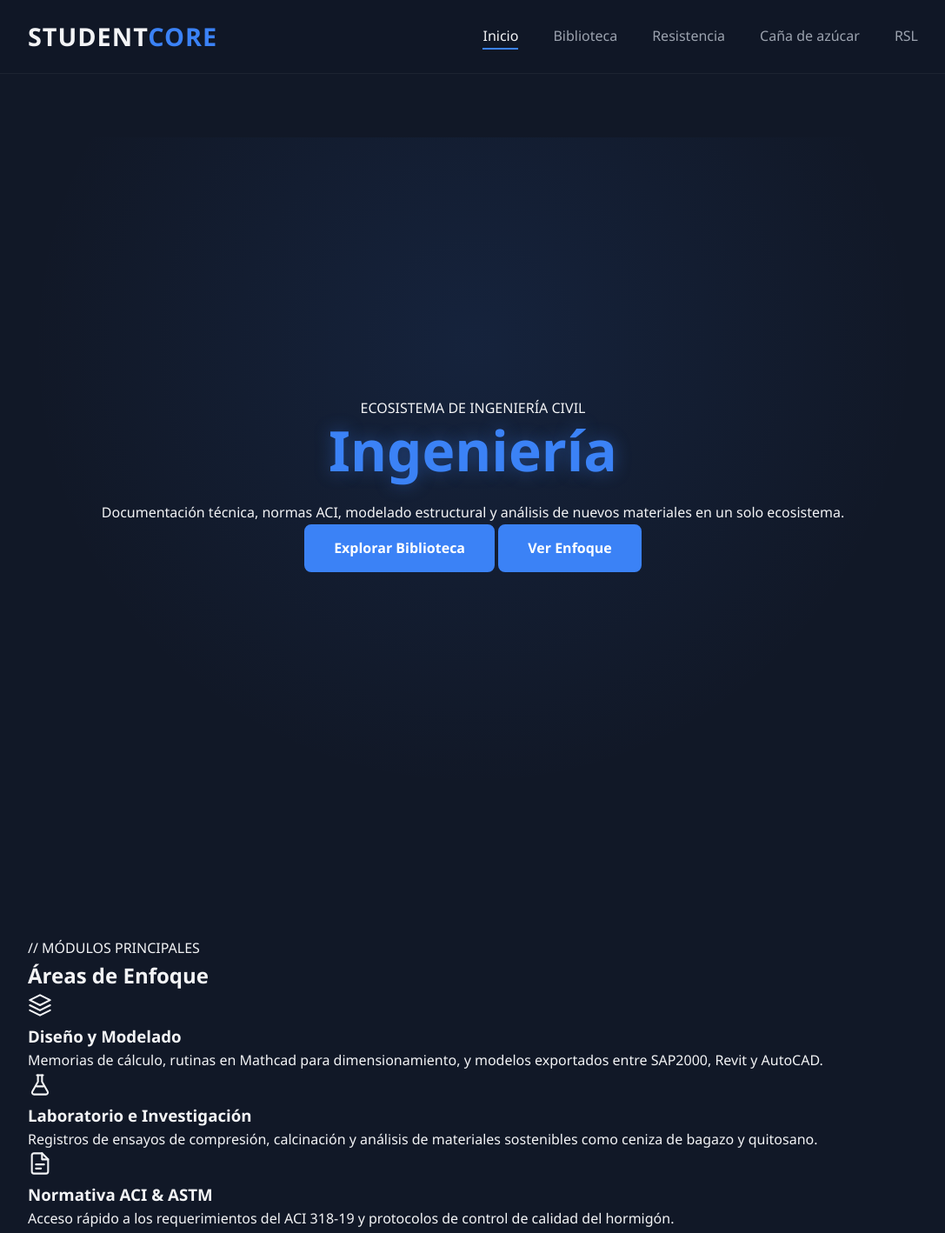
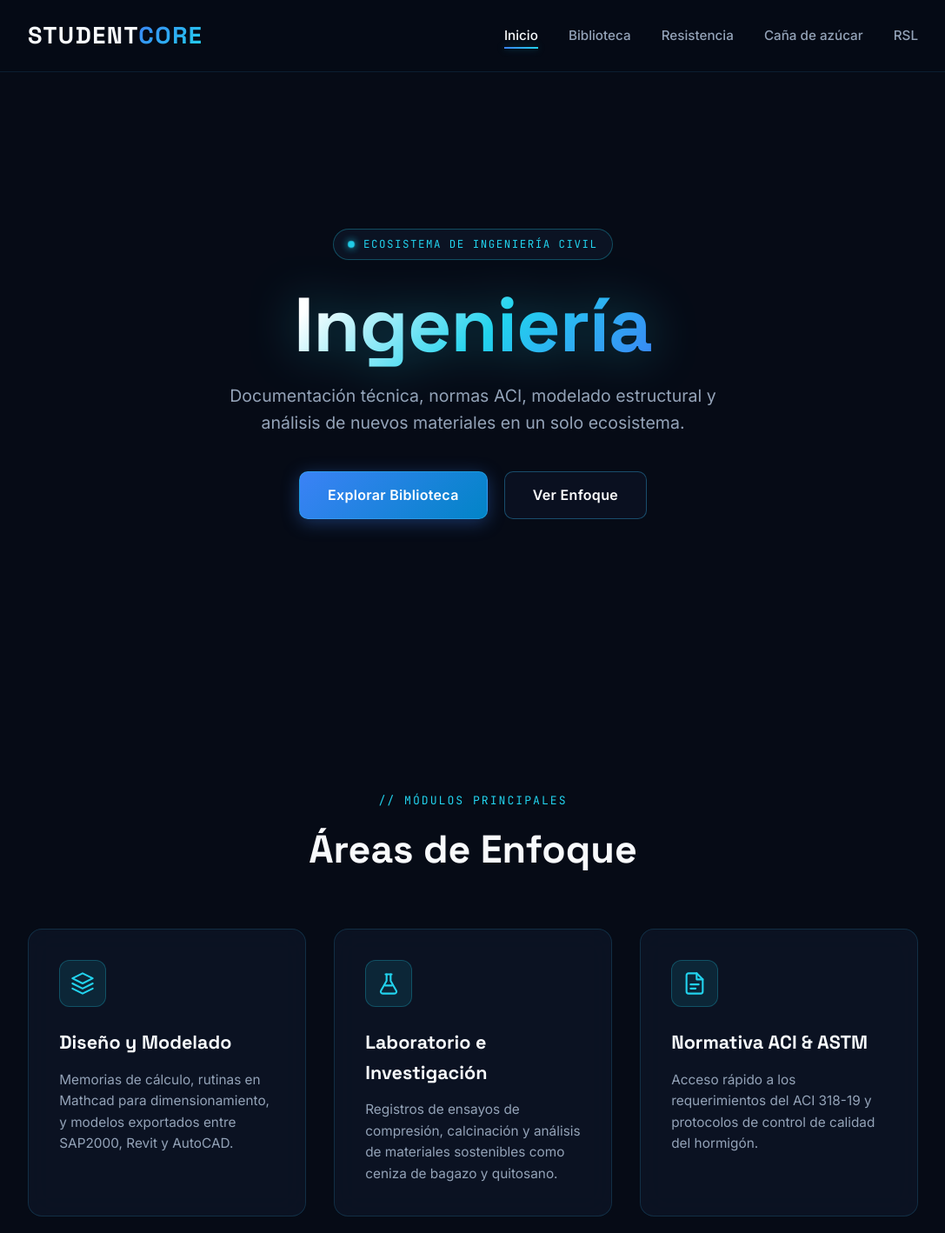
Before and after one commit to JMAC-Ingenieria/A-C, a plain HTML site: page index.html in a window 1280 px wide. Shown: the top 1418 px of the page at 87% size, without its empty margins (96-1183 px from the left). Drawn offline with Linux system fonts and the light colour scheme.

Commit message:
Update style.css

```diff
--- a/style.css
+++ b/style.css
@@ -1,13 +1,15 @@
 /* =========================================
-   VARIABLES - NUEVA PALETA AZUL Y PLOMO
+   VARIABLES - ESTÉTICA FUTURISTA AZUL / CIAN
 ========================================= */
 :root {
-    --fondo-oscuro: #111827;
-    --tarjeta-bg: #1f2937;
+    --fondo-oscuro: #060b16;
+    --tarjeta-bg: rgba(15, 23, 42, 0.65);
+    --tarjeta-borde: rgba(56, 189, 248, 0.16);
     --acento: #3b82f6;
-    --acento-glow: rgba(59, 130, 246, 0.4);
-    --texto-principal: #f3f4f6;
-    --texto-secundario: #9ca3af;
+    --cian: #22d3ee;
+    --acento-glow: rgba(34, 211, 238, 0.35);
+    --texto-principal: #f8fafc;
+    --texto-secundario: #94a3b8;
     --transicion: all 0.3s cubic-bezier(0.4, 0, 0.2, 1);
 }
 
@@ -15,37 +17,55 @@
     margin: 0;
     padding: 0;
     box-sizing: border-box;
-    font-family: 'Segoe UI', system-ui, sans-serif;
     scroll-behavior: smooth;
 }
 
 body {
     background-color: var(--fondo-oscuro);
     color: var(--texto-principal);
+    font-family: 'Inter', 'Segoe UI', system-ui, sans-serif;
     line-height: 1.6;
     overflow-x: hidden;
+    position: relative;
+}
+
+h1, h2, h3, .logo {
+    font-family: 'Space Grotesk', 'Segoe UI', sans-serif;
 }
 
 /* =========================================
-   CORRECCIÓN GLOBAL DE ENLACES
+   FONDO INTERACTIVO LOW-POLY (CANVAS)
+========================================= */
+#mesh-canvas {
+    position: fixed;
+    top: 0;
+    left: 0;
+    width: 100vw;
+    height: 100vh;
+    z-index: -1;
+    pointer-events: none;
+}
+
+/* =========================================
+   ENLACES GLOBALES
 ========================================= */
 a {
-    color: var(--acento);
+    color: var(--cian);
     text-decoration: none;
     transition: var(--transicion);
 }
 
 a:visited {
-    color: var(--acento);
+    color: var(--cian);
 }
 
 /* =========================================
-   BARRA DE NAVEGACIÓN
+   BARRA DE NAVEGACIÓN (GLASSMORPHISM)
 ========================================= */
 nav {
-    background: rgba(17, 24, 39, 0.85);
-    backdrop-filter: blur(10px);
-    -webkit-backdrop-filter: blur(10px);
+    background: rgba(6, 11, 22, 0.6);
+    backdrop-filter: blur(14px);
+    -webkit-backdrop-filter: blur(14px);
     padding: 1.2rem 10%;
     display: flex;
     justify-content: space-between;
@@ -54,35 +74,45 @@ nav {
     width: 100%;
     top: 0;
     z-index: 1000;
-    border-bottom: 1px solid rgba(255, 255, 255, 0.05);
+    border-bottom: 1px solid rgba(56, 189, 248, 0.12);
     transition: var(--transicion);
 }
 
 nav.scrolled {
-    padding: 0.8rem 10%;
-    box-shadow: 0 4px 30px rgba(0, 0, 0, 0.5);
-    border-bottom: 1px solid rgba(59, 130, 246, 0.3);
+    padding: 0.85rem 10%;
+    background: rgba(6, 11, 22, 0.88);
+    box-shadow: 0 8px 32px rgba(0, 0, 0, 0.6);
+    border-bottom: 1px solid rgba(34, 211, 238, 0.35);
 }
 
 .logo {
-    font-size: 1.8rem;
+    font-size: 1.7rem;
     font-weight: 800;
-    letter-spacing: 1px;
+    letter-spacing: 1.5px;
     color: var(--texto-principal);
 }
 
-.logo span { color: var(--acento); }
+.logo span {
+    background: linear-gradient(135deg, var(--acento), var(--cian));
+    -webkit-background-clip: text;
+    -webkit-text-fill-color: transparent;
+}
 
 nav ul {
     display: flex;
     list-style: none;
-    gap: 2.5rem;
+    gap: 2.2rem;
 }
 
 nav a {
     color: var(--texto-secundario);
     font-weight: 500;
+    font-size: 0.95rem;
     position: relative;
+}
+
+nav a:visited {
+    color: var(--texto-secundario);
 }
 
 nav a::after {
@@ -90,99 +120,262 @@ nav a::after {
     position: absolute;
     width: 0;
     height: 2px;
-    bottom: -5px;
+    bottom: -6px;
     left: 0;
-    background-color: var(--acento);
+    background: linear-gradient(90deg, var(--acento), var(--cian));
+    box-shadow: 0 0 10px var(--acento-glow);
     transition: var(--transicion);
 }
 
-nav a:hover, nav a.active { color: var(--texto-principal); }
-nav a:hover::after, nav a.active::after { width: 100%; }
+nav a:hover, nav a.active {
+    color: var(--texto-principal);
+}
+
+nav a:hover::after, nav a.active::after {
+    width: 100%;
+}
 
 /* =========================================
-   HERO SECTION Y CONTENEDORES
+   HERO SECTION
 ========================================= */
 .hero {
     min-height: 100vh;
     display: flex;
     align-items: center;
     justify-content: center;
-    padding: 0 10%;
+    padding: 100px 10% 40px;
     text-align: center;
-    background: radial-gradient(circle at 50% 30%, rgba(59, 130, 246, 0.1), transparent 60%);
+}
+
+.hero-content {
+    max-width: 780px;
+}
+
+.hero-badge {
+    display: inline-flex;
+    align-items: center;
+    gap: 0.6rem;
+    padding: 0.45rem 1rem;
+    border-radius: 999px;
+    background: rgba(15, 23, 42, 0.7);
+    border: 1px solid rgba(34, 211, 238, 0.3);
+    font-family: 'JetBrains Mono', monospace;
+    font-size: 0.78rem;
+    letter-spacing: 1.5px;
+    color: var(--cian);
+    margin-bottom: 1.8rem;
+    backdrop-filter: blur(8px);
+}
+
+.pulse-dot {
+    width: 8px;
+    height: 8px;
+    border-radius: 50%;
+    background: var(--cian);
+    box-shadow: 0 0 10px var(--cian);
+    animation: pulse 2s infinite;
+}
+
+@keyframes pulse {
+    0%, 100% { opacity: 1; transform: scale(1); }
+    50% { opacity: 0.4; transform: scale(0.8); }
 }
 
 .hero h1 {
-    font-size: clamp(3rem, 5vw, 5rem);
-    margin-bottom: 1.5rem;
-    line-height: 1.1;
+    font-size: clamp(3.2rem, 7vw, 5.5rem);
+    margin-bottom: 1.2rem;
+    line-height: 1.05;
+    letter-spacing: -1px;
 }
 
-.hero span {
-    color: var(--acento);
-    text-shadow: 0 0 20px var(--acento-glow);
+.hero h1 span {
+    background: linear-gradient(135deg, #ffffff 10%, var(--cian) 55%, var(--acento) 100%);
+    -webkit-background-clip: text;
+    -webkit-text-fill-color: transparent;
+    filter: drop-shadow(0 0 28px rgba(34, 211, 238, 0.35));
 }
 
-.container { padding: 120px 10% 80px 10%; }
+.hero p {
+    font-size: clamp(1.05rem, 1.8vw, 1.22rem);
+    color: var(--texto-secundario);
+    max-width: 620px;
+    margin: 0 auto 2.5rem;
+}
+
+.hero-buttons {
+    display: flex;
+    justify-content: center;
+    gap: 1.2rem;
+    flex-wrap: wrap;
+}
 
 /* =========================================
    BOTONES
 ========================================= */
 .btn {
     display: inline-block;
-    padding: 0.8rem 2rem;
-    background: var(--acento);
+    padding: 0.85rem 2rem;
+    background: linear-gradient(135deg, var(--acento), #0284c7);
     color: #ffffff !important;
     text-decoration: none;
-    border-radius: 8px;
-    font-weight: 700;
+    border-radius: 10px;
+    font-weight: 600;
+    letter-spacing: 0.3px;
     transition: var(--transicion);
-    border: 2px solid var(--acento);
+    border: 1px solid rgba(56, 189, 248, 0.4);
+    box-shadow: 0 4px 20px rgba(59, 130, 246, 0.35);
 }
 
 .btn:visited { color: #ffffff !important; }
 
 .btn:hover {
     transform: translateY(-3px);
-    box-shadow: 0 10px 20px var(--acento-glow);
-    background: #2563eb;
-    border-color: #2563eb;
+    box-shadow: 0 10px 28px rgba(34, 211, 238, 0.45);
+    border-color: var(--cian);
+}
+
+.btn-outline {
+    background: rgba(15, 23, 42, 0.55);
+    backdrop-filter: blur(10px);
+    border: 1px solid rgba(56, 189, 248, 0.35);
+    box-shadow: none;
+}
+
+.btn-outline:hover {
+    background: rgba(34, 211, 238, 0.12);
+    border-color: var(--cian);
 }
 
 /* =========================================
-   TABLAS
+   CONTENEDOR Y TARJETAS (GLASSMORPHISM)
+========================================= */
+.container {
+    padding: 110px 10% 90px;
+    max-width: 1400px;
+    margin: 0 auto;
+}
+
+.section-header {
+    text-align: center;
+    margin-bottom: 3.5rem;
+}
+
+.section-tag {
+    display: block;
+    font-family: 'JetBrains Mono', monospace;
+    font-size: 0.82rem;
+    color: var(--cian);
+    letter-spacing: 2px;
+    margin-bottom: 0.6rem;
+}
+
+.section-title {
+    font-size: clamp(2rem, 3.5vw, 2.8rem);
+    color: var(--texto-principal);
+}
+
+.grid {
+    display: grid;
+    grid-template-columns: repeat(auto-fit, minmax(290px, 1fr));
+    gap: 2rem;
+}
+
+.card {
+    background: var(--tarjeta-bg);
+    backdrop-filter: blur(16px);
+    -webkit-backdrop-filter: blur(16px);
+    border: 1px solid var(--tarjeta-borde);
+    border-radius: 16px;
+    padding: 2.2rem;
+    position: relative;
+    overflow: hidden;
+    transition: transform 0.25s ease, border-color 0.3s ease, box-shadow 0.3s ease;
+    transform-style: preserve-3d;
+}
+
+.card::before {
+    content: '';
+    position: absolute;
+    top: 0;
+    left: 0;
+    right: 0;
+    height: 2px;
+    background: linear-gradient(90deg, transparent, var(--cian), var(--acento), transparent);
+    opacity: 0;
+    transition: var(--transicion);
+}
+
+.card:hover {
+    border-color: rgba(34, 211, 238, 0.45);
+    box-shadow: 0 18px 40px rgba(0, 0, 0, 0.45), 0 0 25px rgba(34, 211, 238, 0.12);
+}
+
+.card:hover::before {
+    opacity: 1;
+}
+
+.card-icon {
+    width: 54px;
+    height: 54px;
+    border-radius: 12px;
+    background: rgba(34, 211, 238, 0.1);
+    border: 1px solid rgba(34, 211, 238, 0.25);
+    color: var(--cian);
+    display: flex;
+    align-items: center;
+    justify-content: center;
+    margin-bottom: 1.5rem;
+    font-size: 1.6rem;
+}
+
+.card h3 {
+    font-size: 1.35rem;
+    margin-bottom: 0.8rem;
+    color: var(--texto-principal);
+}
+
+.card p {
+    color: var(--texto-secundario);
+    font-size: 0.96rem;
+}
+
+/* =========================================
+   TABLAS (Biblioteca / RSL / Otros)
 ========================================= */
 table {
     width: 100%;
     border-collapse: collapse;
-    margin-top: 1rem;
+    margin-top: 1.5rem;
     background: var(--tarjeta-bg);
-    border-radius: 12px;
+    backdrop-filter: blur(14px);
+    border: 1px solid var(--tarjeta-borde);
+    border-radius: 14px;
     overflow: hidden;
-    box-shadow: 0 10px 30px rgba(0, 0, 0, 0.2);
+    box-shadow: 0 12px 35px rgba(0, 0, 0, 0.35);
 }
 
 th, td {
-    padding: 1.5rem;
+    padding: 1.25rem 1.5rem;
     text-align: left;
-    border-bottom: 1px solid rgba(255, 255, 255, 0.05);
+    border-bottom: 1px solid rgba(255, 255, 255, 0.06);
 }
 
 th {
-    background: rgba(59, 130, 246, 0.15);
-    color: var(--acento);
+    background: rgba(34, 211, 238, 0.1);
+    color: var(--cian);
+    font-family: 'JetBrains Mono', monospace;
     font-weight: 600;
     text-transform: uppercase;
-    font-size: 0.9rem;
+    font-size: 0.85rem;
     letter-spacing: 1px;
 }
 
 tr:last-child td { border-bottom: none; }
-tr:hover td { background: rgba(255, 255, 255, 0.02); }
+tr:hover td { background: rgba(56, 189, 248, 0.05); }
 
 td .btn {
     padding: 0.5rem 1rem;
-    font-size: 0.9rem;
+    font-size: 0.88rem;
     margin-top: 0;
 }
 
@@ -191,19 +384,24 @@ td .btn {
 ========================================= */
 details {
     background: var(--tarjeta-bg);
-    border: 1px solid rgba(255, 255, 255, 0.05);
-    border-radius: 10px;
-    margin-bottom: 1.5rem;
+    backdrop-filter: blur(14px);
+    border: 1px solid var(--tarjeta-borde);
+    border-radius: 12px;
+    margin-bottom: 1.2rem;
     overflow: hidden;
     transition: var(--transicion);
 }
 
-details:hover { border-color: rgba(59, 130, 246, 0.3); }
+details:hover, details[open] {
+    border-color: rgba(34, 211, 238, 0.4);
+    box-shadow: 0 8px 25px rgba(0, 0, 0, 0.3);
+}
 
 summary {
-    padding: 1.5rem;
-    font-size: 1.2rem;
-    font-weight: bold;
+    padding: 1.35rem 1.5rem;
+    font-family: 'Space Grotesk', sans-serif;
+    font-size: 1.15rem;
+    font-weight: 700;
     color: var(--texto-principal);
     cursor: pointer;
     list-style: none;
@@ -214,22 +412,18 @@ summary {
 
 summary::after {
     content: '▼';
-    font-size: 1rem;
-    color: var(--texto-secundario);
+    font-size: 0.85rem;
+    color: var(--cian);
     transition: transform 0.3s ease;
 }
 
 details[open] summary::after {
     transform: rotate(180deg);
-    color: var(--acento);
 }
 
-/* =========================================
-   LISTAS Y ENLACES DENTRO DE LAS CARPETAS
-========================================= */
 .contenido-desplegable {
-    padding: 0 1.5rem 1.5rem 1.5rem;
-    border-top: 1px solid rgba(255, 255, 255, 0.05);
+    padding: 0 1.5rem 1.5rem;
+    border-top: 1px solid rgba(56, 189, 248, 0.12);
 }
 
 .contenido-desplegable ul {
@@ -248,19 +442,16 @@ details[open] summary::after {
     text-decoration: none;
     display: block;
     position: relative;
-    padding-left: 1.5rem;
+    padding-left: 1.6rem;
     transition: var(--transicion);
 }
 
-.contenido-desplegable ul li a:visited {
-    color: var(--texto-secundario) !important;
-}
-
 .contenido-desplegable ul li a::before {
-    content: "📄";
+    content: "▸";
     position: absolute;
     left: 0;
-    font-size: 0.9rem;
+    color: var(--cian);
+    font-size: 1rem;
 }
 
 .contenido-desplegable ul li a:hover {
@@ -274,7 +465,7 @@ details[open] summary::after {
 }
 
 .contenido-desplegable ul li a:hover strong {
-    color: var(--acento);
+    color: var(--cian);
 }
 
 /* =========================================
@@ -292,7 +483,8 @@ details[open] summary::after {
     padding: 1rem 1.5rem;
     border-radius: 50px;
     background: var(--tarjeta-bg);
-    border: 1px solid rgba(255, 255, 255, 0.1);
+    backdrop-filter: blur(12px);
+    border: 1px solid var(--tarjeta-borde);
     color: var(--texto-principal);
     font-size: 1rem;
     transition: var(--transicion);
@@ -300,8 +492,37 @@ details[open] summary::after {
 
 .search-input:focus {
     outline: none;
-    border-color: var(--acento);
-    box-shadow: 0 0 15px var(--acento-glow);
+    border-color: var(--cian);
+    box-shadow: 0 0 20px var(--acento-glow);
+}
+
+/* =========================================
+   FOOTER Y ANIMACIONES DE ENTRADA
+========================================= */
+.footer {
+    text-align: center;
+    padding: 2rem 10%;
+    border-top: 1px solid rgba(56, 189, 248, 0.1);
+    color: var(--texto-secundario);
+    font-family: 'JetBrains Mono', monospace;
+    font-size: 0.85rem;
+    background: rgba(6, 11, 22, 0.7);
+    backdrop-filter: blur(10px);
+}
+
+.footer span {
+    color: var(--cian);
+}
+
+.fade-in, .slide-up {
+    opacity: 0;
+    transform: translateY(24px);
+    transition: opacity 0.7s ease, transform 0.7s ease;
+}
+
+.fade-in.visible, .slide-up.visible {
+    opacity: 1;
+    transform: translateY(0);
 }
 
 /* =========================================
@@ -323,6 +544,10 @@ details[open] summary::after {
 }
 
 @media (max-width: 768px) {
+    nav {
+        padding: 1rem 6%;
+    }
+
     .hamburger {
         display: flex;
     }
@@ -332,13 +557,14 @@ details[open] summary::after {
         top: 100%;
         left: -100%;
         width: 100%;
-        background: rgba(17, 24, 39, 0.95);
-        backdrop-filter: blur(10px);
+        background: rgba(6, 11, 22, 0.96);
+        backdrop-filter: blur(16px);
         flex-direction: column;
         text-align: center;
         padding: 2rem 0;
-        transition: 0.4s ease;
-        box-shadow: 0 10px 30px rgba(0,0,0,0.5);
+        transition: 0.35s ease;
+        border-bottom: 1px solid rgba(34, 211, 238, 0.25);
+        box-shadow: 0 15px 35px rgba(0, 0, 0, 0.6);
     }
 
     .nav-links.active {
@@ -346,10 +572,10 @@ details[open] summary::after {
     }
 
     nav ul {
-        gap: 2rem;
+        gap: 1.8rem;
     }
 
-    .hero h1 {
-        font-size: 2.5rem;
+    .container {
+        padding: 90px 6% 70px;
     }
 }
```
